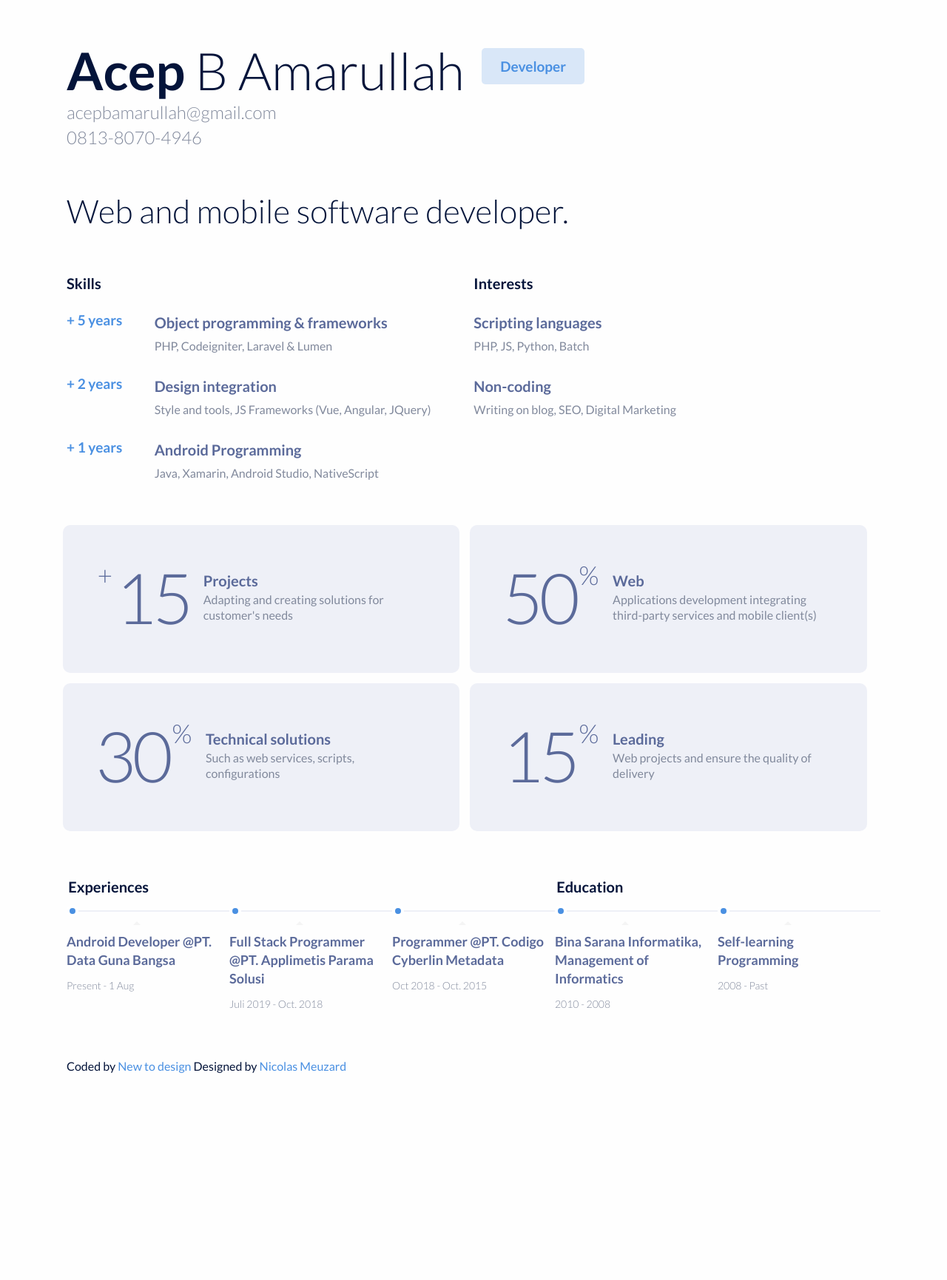
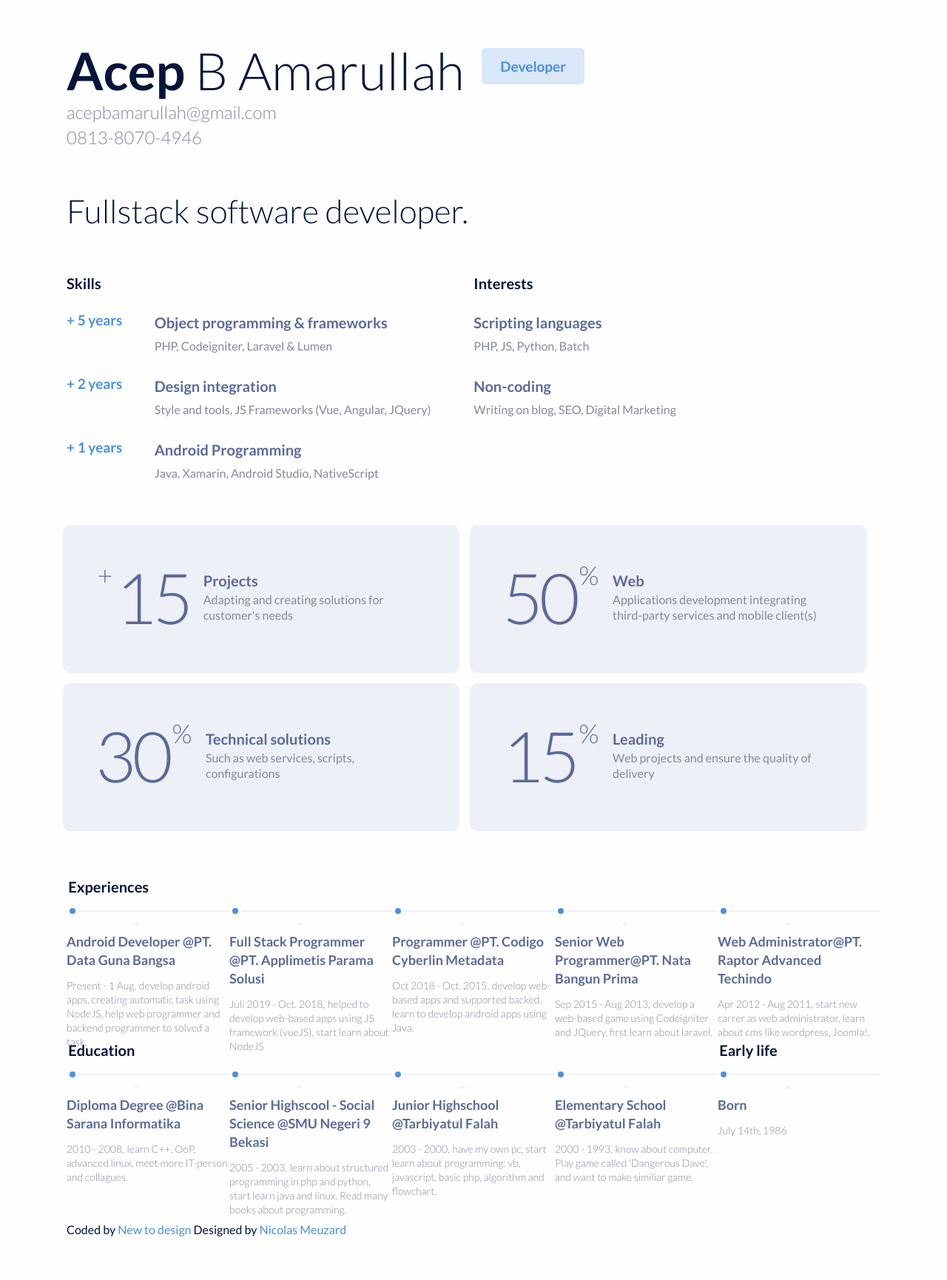
Before and after one commit to acepbamarullah/acepbamarullah.github.io, a PHP site: page / in a window 1280 px wide. Shown: the whole page at 74% size. Before the commit the page ends 1451 px from the top, so only its background shows below. Run offline with PHP 8.4, Linux system fonts and the light colour scheme.

Commit message:
üpdate baru

```diff
--- a/index.html
+++ b/index.html
@@ -17,7 +17,7 @@
             <span class="email">acepbamarullah@gmail.com</span>
             <span class="email">0813-8070-4946</span>
 
-            <h2 class="lead">Web and mobile software developer.</h2>
+            <h2 class="lead">Fullstack software developer.</h2>
 
         </div>
     </div>
@@ -140,7 +140,9 @@
                 <p class="description">
                     Android Developer @PT. Data Guna Bangsa
                 </p>
-                <span class="date">Present - 1 Aug</span>
+                <span class="date">Present - 1 Aug,</span>
+                <span class="date">develop android apps, creating automatic task using NodeJS, help web programmer and backend programmer to solved a task.</span>
+
             </li>
 
             <li>
@@ -148,37 +150,97 @@
                 <p class="description">
                     Full Stack Programmer @PT. Applimetis Parama Solusi
                 </p>
-                <span class="date">Juli 2019 - Oct. 2018</span>
+                <span class="date">Juli 2019 - Oct. 2018,</span>
+                <span class="date">helped to develop web-based apps using JS framework (vueJS), start learn about NodeJS</span>
+
             </li>
             <li>
                 <span class="point"></span>
                 <p class="description">
                     Programmer @PT. Codigo Cyberlin Metadata
                 </p>
-                <span class="date">Oct 2018 - Oct. 2015</span>
-            </li>
+                <span class="date">Oct 2018 - Oct. 2015,</span>
+                <span class="date">develop web-based apps and supported backed, learn to develop android apps using Java.</span>
 
-            <li>
-                <p class="line">Education</p>
-                <span class="point"></span>
-                <p class="description">
-                    Bina Sarana Informatika, Management of Informatics
-                </p>
-                <span class="date">2010 - 2008</span>
             </li>
 
             <li>
                 <span class="point"></span>
                 <p class="description">
-                    Self-learning Programming
+                    Senior Web Programmer@PT. Nata Bangun Prima
                 </p>
-                <span class="date">2008 - Past</span>
+                <span class="date">Sep 2015 - Aug 2013,</span>
+                <span class="date">develop a web-based game using Codeigniter and JQuery, first learn about laravel.</span>
+
             </li>
+
+            <li>
+                <span class="point"></span>
+                <p class="description">
+                    Web Administrator@PT. Raptor Advanced Techindo
+                </p>
+                <span class="date">Apr 2012 - Aug 2011,</span>
+                <span class="date">start new carrer as web administrator, learn about cms like wordpress, Joomla!.</span>
+
+            </li>
+
         </ol>
 
     </div>
 
 
+    <br>
+    <div class="container">
+        <ol class="timeline">
+            <li>
+                <p class="line">Education</p>
+                <span class="point"></span>
+                <p class="description">
+                    Diploma Degree @Bina Sarana Informatika
+                </p>
+                <span class="date">2010 - 2008,</span>
+                <span class="date">learn C++, OoP, advanced linux, meet more IT-person and collagues.</span>
+
+            </li>
+
+            <li>
+                <span class="point"></span>
+                <p class="description">
+                    Senior Highscool - Social Science @SMU Negeri 9 Bekasi
+                </p>
+                <span class="date">2005 - 2003,</span>
+                <span class="date">learn about structured programming in php and python, start learn java and linux. Read many books about programming.</span>
+
+            </li>
+            <li>
+                <span class="point"></span>
+                <p class="description">
+                    Junior Highschool @Tarbiyatul Falah
+                </p>
+                <span class="date">2003 - 2000,</span>
+                <span class="date">have my own pc, start learn about programming: vb, javascript, basic php, algorithm and flowchart.</span>
+            </li>
+
+            <li>
+                <span class="point"></span>
+                <p class="description">
+                    Elementary School @Tarbiyatul Falah
+                </p>
+                <span class="date">2000 - 1993,</span>
+                <span class="date">know about computer. Play game called 'Dangerous Dave', and want to make similiar game. </span>
+            </li>
+
+            <li>
+                <p class="line">Early life</p>
+                <span class="point"></span>
+                <p class="description">
+                    Born
+                </p>
+                <span class="date">July 14th, 1986</span>
+            </li>
+        </ol>
+
+    </div>
     <br><br>
 
     <div id="editor"></div>
```
Also changed, not shown: styles.css (line endings or trailing spaces).
